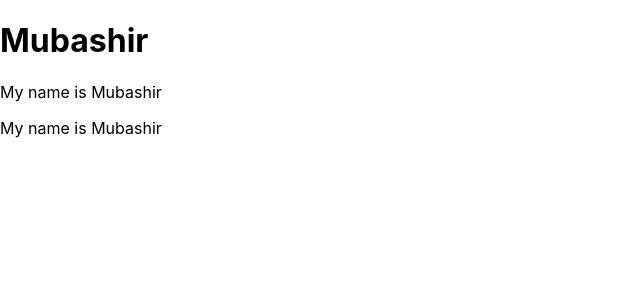
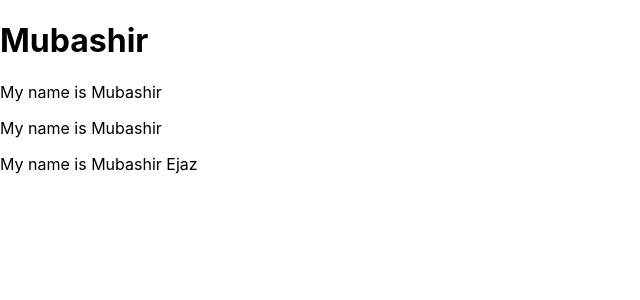
Before and after one commit to sheikhmubashi/textreact, a React (Create React App) app: page / in a window 1280 px wide. Shown: the top 300 px of the page, without its empty margins (0-640 px from the left). Built offline with nearby package versions, Linux system fonts and the light colour scheme.

Commit message:
Update App.js

```diff
--- a/src/App.js
+++ b/src/App.js
@@ -7,6 +7,8 @@ function App() {
     <h1>Mubashir</h1>
     <p>My name is Mubashir</p>
     <p>My name is Mubashir</p>
+    <p>My name is Mubashir Ejaz</p>
+
 
     </>
   );
```
